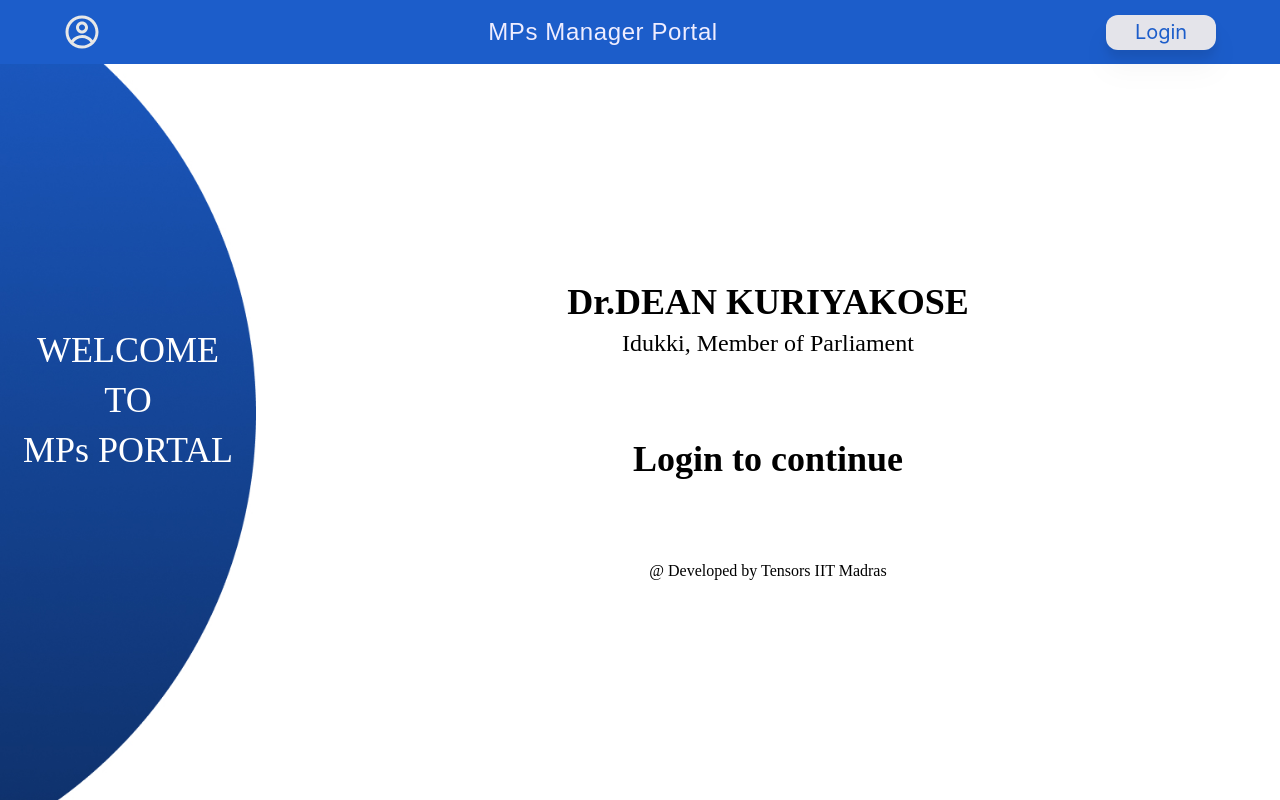
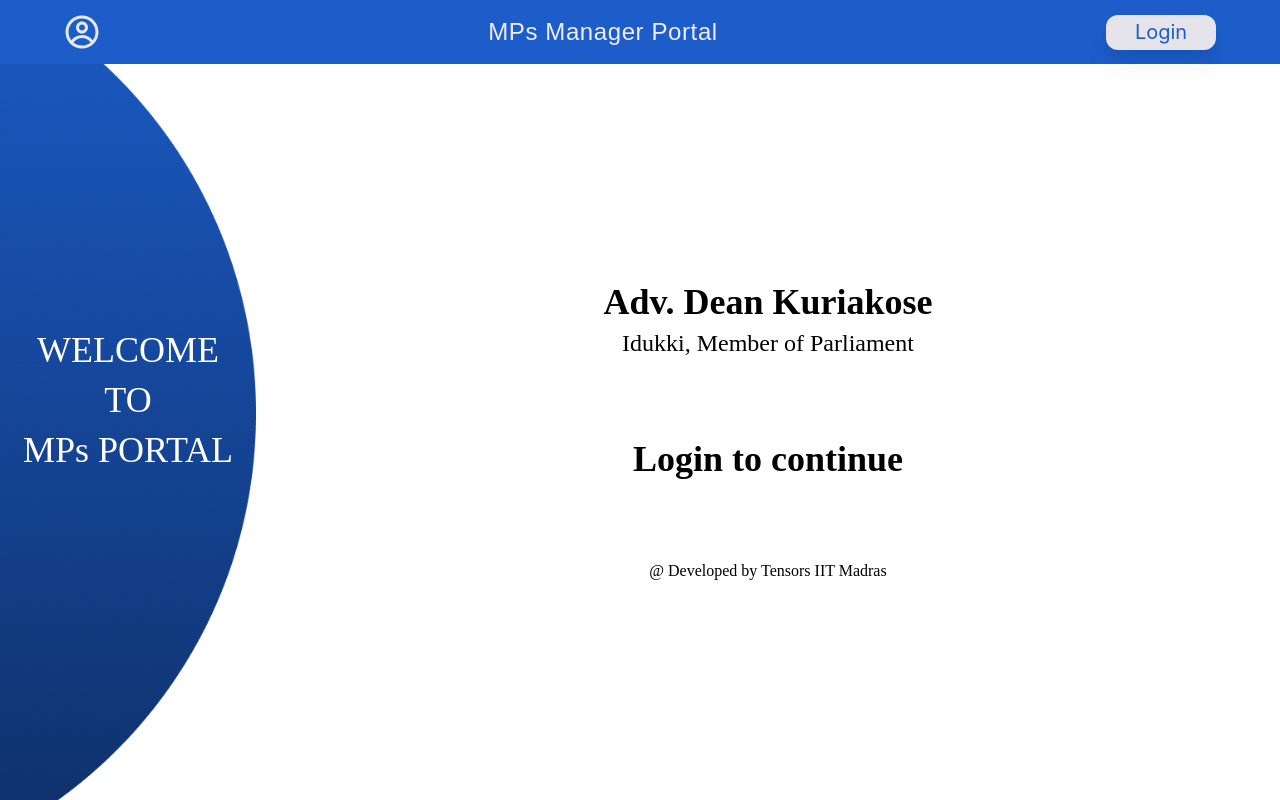
Before and after one commit to tensorsiitm/mp-portal-frontend, a React (Create React App) app: page / in a window 1280 px wide. Built offline with nearby package versions, Linux system fonts and the light colour scheme.

Commit message:
udpated adv name

```diff
--- a/src/pages/Home/home.jsx
+++ b/src/pages/Home/home.jsx
@@ -37,7 +37,7 @@ function Home() {
 
         <div className='flex flex-col justify-center items-center align-middle w-[80vw] gap-[10vh] pt-[8vh]'>
           <div className='flex flex-col justify-center items-center text-center'>
-            <h1 className='text-4xl font-bold'>Dr.DEAN KURIYAKOSE</h1>
+            <h1 className='text-4xl font-bold'>Adv. Dean Kuriakose</h1>
             <p className='text-2xl font-medium mt-[5px]'>Idukki, Member of Parliament</p>
           </div>
 
```
